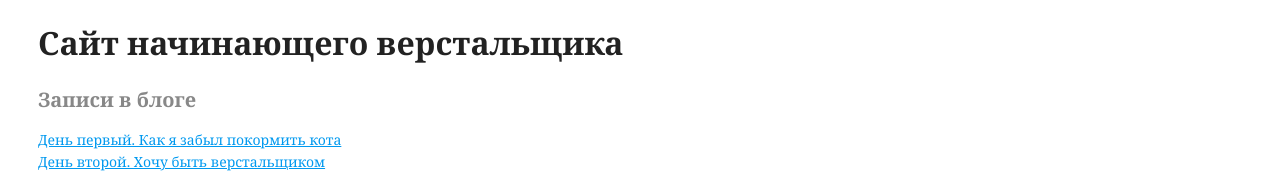
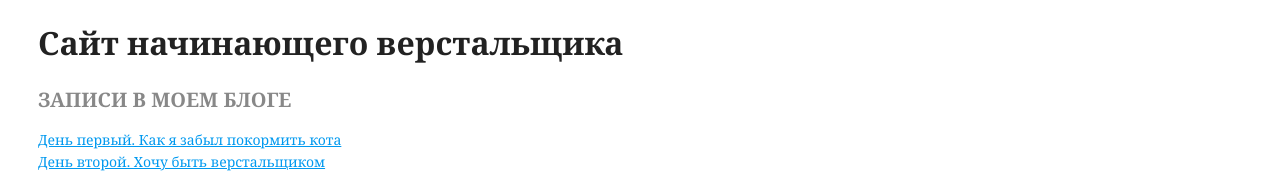
Before and after one commit to win32jeefoo/1.6-project, a plain HTML site: page index.html in a window 1280 px wide. Shown: the top 176 px of the page. Drawn offline with Linux system fonts and the light colour scheme.

Commit message:
ЗАПИСИ В МОЕМ БЛОГЕ

```diff
--- a/index.html
+++ b/index.html
@@ -13,7 +13,7 @@
     </header>
     <main>
       <nav>
-        <h2>Записи в блоге</h2>
+        <h2>ЗАПИСИ В МОЕМ БЛОГЕ</h2>
         <ul class="days">
           <li><a href="day-1.html">День первый. Как я забыл покормить кота</a></li>
           <li><a href="day-2.html">День второй. Хочу быть верстальщиком</a></li>
```
